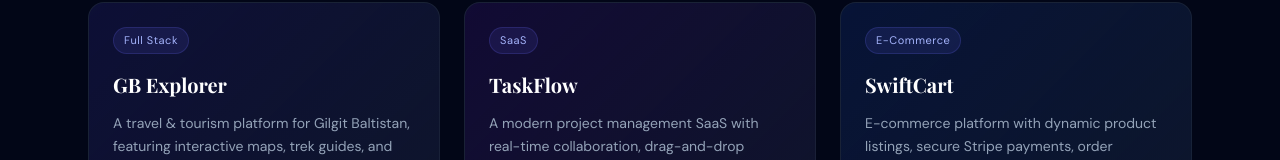
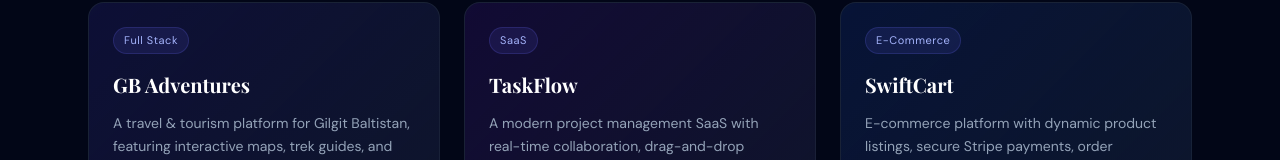
Before and after one commit to GOLDEN-DEV5/Nextweb, a Next.js app in the folder my-app/: page /projects in a window 1280 px wide. Shown: the part 374-534 px from the top of the page. Built offline with nearby package versions, Linux system fonts and the light colour scheme; a web font is replaced by a local one.

Commit message:
Add 'GB Adventures' project to projects list

```diff
--- a/my-app/app/projects/page.tsx
+++ b/my-app/app/projects/page.tsx
@@ -10,7 +10,7 @@
 };
 
 const projects = [
-  { title: "GB Explorer", desc: "A travel & tourism platform for Gilgit Baltistan, featuring interactive maps, trek guides, and local business listings.", tech: ["Next.js", "TypeScript", "Mapbox", "PostgreSQL", "Prisma"], github: "https://github.com", live: "https://example.com", tag: "Full Stack", accent: "rgba(79,70,229,0.15)" },
+  { title: "GB Adventures", desc: "A travel & tourism platform for Gilgit Baltistan, featuring interactive maps, trek guides, and local business listings.", tech: ["Next.js", "TypeScript", "Mapbox", "PostgreSQL", "Prisma"], github: "https://github.com", live: "https://example.com", tag: "Full Stack", accent: "rgba(79,70,229,0.15)" },
   { title: "TaskFlow", desc: "A modern project management SaaS with real-time collaboration, drag-and-drop boards, and team analytics. Served 500+ active users.", tech: ["React", "Node.js", "Socket.io", "MongoDB", "Tailwind"], github: "https://github.com", live: "https://example.com", tag: "SaaS", accent: "rgba(109,40,217,0.15)" },
   { title: "SwiftCart", desc: "E-commerce platform with dynamic product listings, secure Stripe payments, order management, and an admin dashboard.", tech: ["Next.js", "Stripe", "Supabase", "Tailwind CSS"], github: "https://github.com", live: "https://example.com", tag: "E-Commerce", accent: "rgba(37,99,235,0.15)" },
   { title: "AQI Monitor", desc: "Real-time air quality monitoring dashboard for Pakistani cities. Pulls data from IoT sensors and displays pollution trends.", tech: ["React", "D3.js", "Python", "FastAPI", "PostgreSQL"], github: "https://github.com", live: "https://example.com", tag: "Data Viz", accent: "rgba(5,150,105,0.15)" },
```
